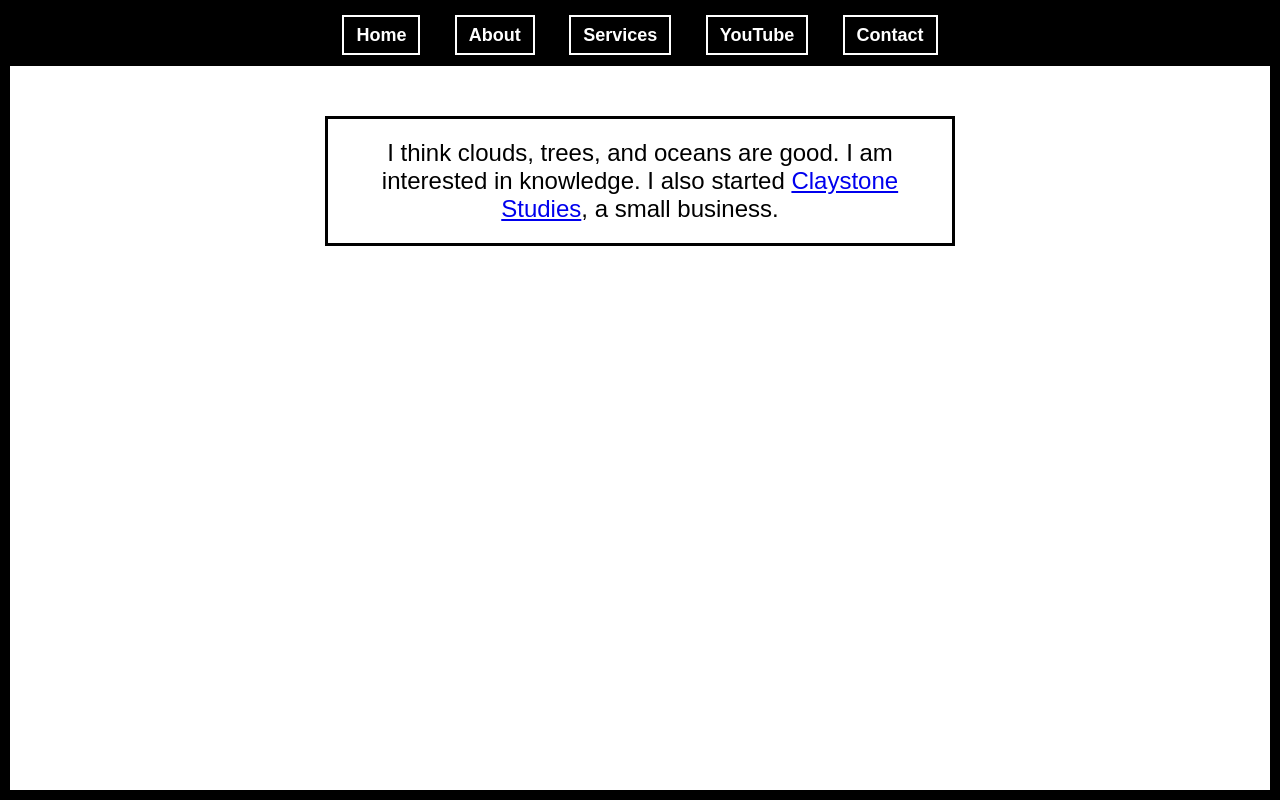
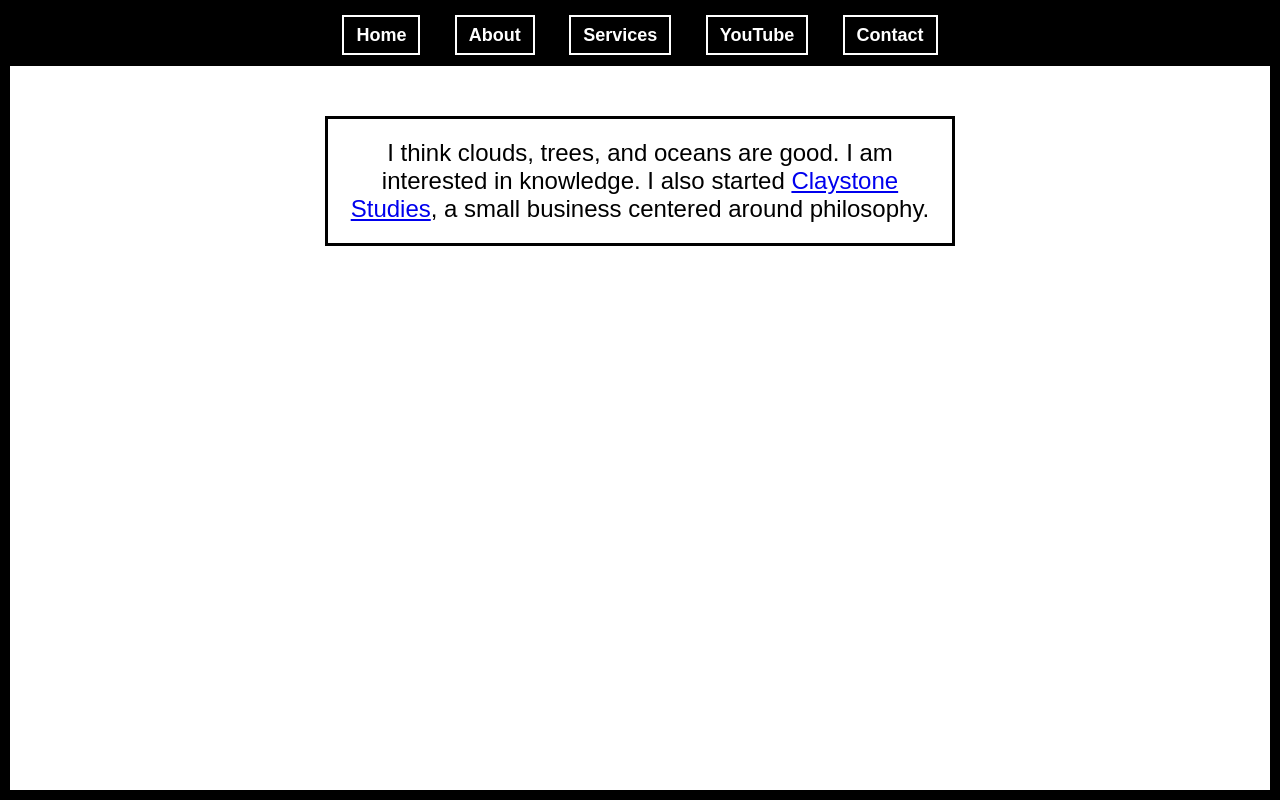
Before and after one commit to robertdavis864/robertdavis864.github.io, a plain HTML site: page about.html in a window 1280 px wide. Drawn offline with Linux system fonts and the light colour scheme.

Commit message:
Update about.html

```diff
--- a/about.html
+++ b/about.html
@@ -17,7 +17,7 @@
         </ul>
     </nav>
     <div class="container">
-        <p>I think clouds, trees, and oceans are good. I am interested in knowledge. I also started <a href="https://claystonestudies.com" target="_blank">Claystone Studies</a>, a small business.</p>
+        <p>I think clouds, trees, and oceans are good. I am interested in knowledge. I also started <a href="https://claystonestudies.com" target="_blank">Claystone Studies</a>, a small business centered around philosophy.</p>
     </div>
 </body>
 </html>
```
